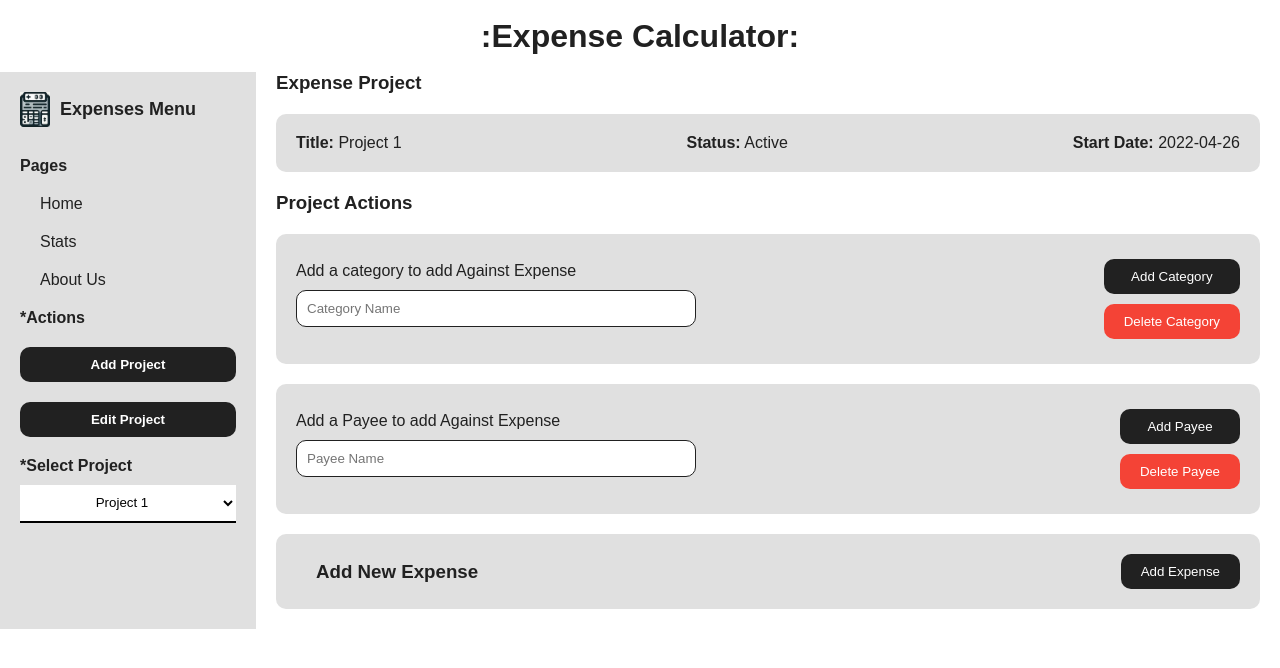
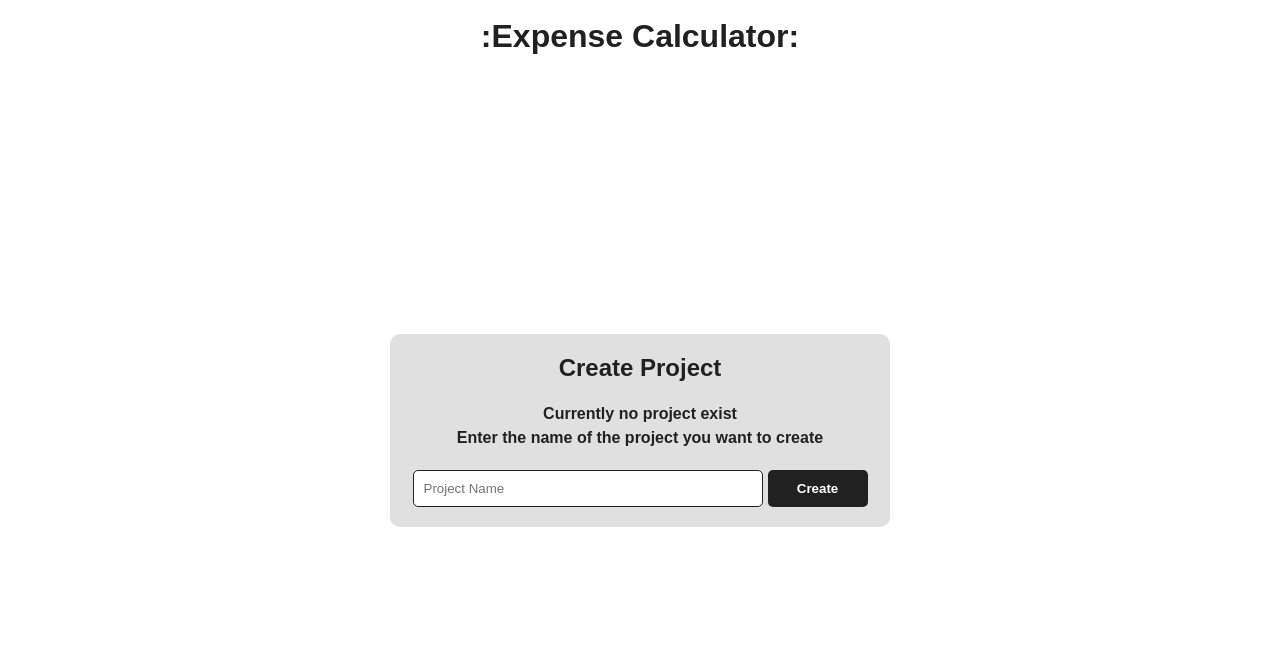
Before and after one commit to bsef19a531/Project_Expense_Calculator, a React (Create React App) app: page / in a window 1280 px wide. Shown: the top 668 px of the page. Built offline with nearby package versions, Linux system fonts and the light colour scheme.

Commit message:
Update Redux store and components for project management to incorporate Local storage instead files

```diff
--- a/src/App.js
+++ b/src/App.js
@@ -5,27 +5,44 @@ import TopHeader from './components/TopHeader/TopHeader';
 import { BrowserRouter as Router } from 'react-router-dom';
 import { useEffect, useState } from 'react';
 import Loader from './components/Loader/Loader';
-import { useDispatch } from 'react-redux';
-import { fetchProjects } from './redux/projectsActions';
-import { useSelector } from 'react-redux';
+import { getProjectsLocally } from './utils/handleProjectsLocal';
+import { useDispatch, useSelector } from 'react-redux';
+import CreateProject from './components/CreateProject/CreateProject';
+import { saveProjects } from './redux/projectsSlice';
 
 function App() {
+
+  const projects = useSelector((state) => state.projects.projects);
   const dispatch = useDispatch();
+  const [loading, setLoading] = useState(true);
+  const [isProjectsEmpty, setIsProjectsEmpty] = useState(false);
 
   useEffect(() => {
-    dispatch(fetchProjects());
-  }, [dispatch]); // Empty dependency array ensures fetching only on mount
+    dispatch(saveProjects(getProjectsLocally()));
+  }, []); // Empty dependency array ensures fetching only on mount
 
-  const loading = useSelector((state) => state.projects.loading);
+  useEffect(() => {
+    if (projects && projects != []) {
+      setLoading(false);
+      if (projects.length > 0) {
+        setIsProjectsEmpty(true);
+      }
+    }
+  }, [projects]);
 
+  console.log(projects);
   return (
     loading ? <Loader /> :
       <Router>
         <div className="app-container">
           <TopHeader />
           <div className='page-area'>
-            <SideHeader />
-            <ContentArea />
+            {isProjectsEmpty ?
+              <>
+                <SideHeader />
+                <ContentArea />
+              </> :
+              <CreateProject />}
           </div>
         </div>
       </Router>
--- /dev/null
+++ b/src/components/CreateProject/CreateProject.js
@@ -0,0 +1,42 @@
+import React from 'react'
+import styles from './CreateProject.module.css'
+import { useState } from 'react'
+import { createProject, storeProjectsLocally } from '../../utils/handleProjectsLocal'
+import { useDispatch, useSelector } from 'react-redux'
+import { saveProjects } from '../../redux/projectsSlice'
+
+const CreateProject = () => {
+
+    const [projectName, setProjectName] = useState("");
+    const dispatch = useDispatch();
+    const projects = useSelector((state) => state.projects.projects);
+
+    const handleInputChange = (event) => {
+        setProjectName(event.target.value);
+    };
+
+    const handleSubmit = (event) => {
+        event.preventDefault(); // Prevent default form submission behavior
+        const newProject = createProject(projectName);
+        storeProjectsLocally(newProject);
+
+        dispatch(saveProjects([...projects, newProject]));
+        setProjectName(""); // Clear input field after submission
+    };
+
+    return (
+        <div className={styles.container}>
+            <div className={styles.form_container}>
+                <h1>Create Project</h1>
+                <p>Currently no project exist</p>
+                <p>Enter the name of the project you want to create</p>
+                <form onSubmit={handleSubmit}>
+                    <input value={projectName} onChange={handleInputChange} placeholder="Project Name" type="text" />
+                    <button type="submit">Create</button>
+                </form>
+            </div>
+        </div >
+    )
+}
+
+export default CreateProject
--- /dev/null
+++ b/src/components/CreateProject/CreateProject.module.css
@@ -0,0 +1,68 @@
+.container {
+    display: flex;
+    flex-direction: column;
+    align-items: center;
+    justify-content: center;
+    width: 100vw;
+    height: calc(100vh - 84px);
+    background-color: var(--white);
+}
+
+.form_container {
+    display: flex;
+    flex-direction: column;
+    align-items: center;
+    justify-content: center;
+    width: 100%;
+    max-width: 500px;
+    padding: 20px;
+    border-radius: 10px;
+    background-color: var(--light-gray);
+    /* box-shadow: 0 2px 0 0 var(--dark-gray); */
+}
+
+.form_container h1 {
+    margin-bottom: 20px;
+    font-size: 1.5rem;
+    font-weight: 700;
+    color: var(--dark-gray);
+}
+
+.form_container p {
+    font-weight: bold;
+    line-height: 1.5em
+}
+
+
+.form_container form {
+    display: flex;
+    /* Make the form container display elements inline */
+    margin-top: 20px;
+    justify-content: space-around;
+    width: 100%;
+}
+
+.form_container form input {
+    width: 350px;
+    padding: 10px;
+    margin-bottom: 10px;
+    border: 1px solid var(--dark-gray);
+    border-radius: 5px;
+    display: flex;
+    align-items: center;
+    justify-content: center;
+    margin: 0;
+}
+
+.form_container form button {
+    width: 100px;
+    padding: 10px;
+    margin-top: 10px;
+    border: none;
+    border-radius: 5px;
+    background-color: var(--dark-gray);
+    color: var(--white);
+    font-weight: bold;
+    cursor: pointer;
+    margin: 0;
+}
--- a/src/components/Modals/AddProjectModal.js
+++ b/src/components/Modals/CustomModal.js
@@ -1,8 +1,8 @@
 import React, { useState } from 'react';
 import Modal from 'react-modal';
-import styles from './AddProjectModal.css';
+import styles from './CustomModal.css';
 
-const AddProjectModal = ({ isOpen, onClose, onCreateProject }) => {
+const AddProjectModal = ({ isOpen, onClose, onCreateProject, heading, placeholder }) => {
     const [projectName, setProjectName] = useState('');
 
     const handleCreateProject = () => {
@@ -14,14 +14,14 @@ const AddProjectModal = ({ isOpen, onClose, onCreateProject }) => {
     return (
         <Modal className="add_project_modal" isOpen={isOpen} onRequestClose={onClose}>
             <div className='modal_header'>
-                <h3>Add Project</h3>
+                <h3>{heading ? heading : "Modal"}</h3>
                 <button className="close_btn" onClick={() => onClose()}>X</button>
             </div>
             <div className='modal_body'>
                 <input
                     className='project_name_input'
                     type="text"
-                    placeholder="Enter project name"
+                    placeholder={placeholder ? placeholder : "Enter value"}
                     value={projectName}
                     onChange={(e) => setProjectName(e.target.value)}
                 />
--- a/src/components/SideHeader/SideHeader.js
+++ b/src/components/SideHeader/SideHeader.js
@@ -2,10 +2,12 @@ import React, { useState, useEffect } from 'react';
 import styles from './SideHeader.module.css';
 import logo from '../../assets/cal-logo.jpg';
 import { Link } from 'react-router-dom';
-import AddProjectModal from '../Modals/AddProjectModal';
+import CustomModal from '../Modals/CustomModal';
 import { useSelector } from 'react-redux';
 import { setSelectedProject as setSelectedProjectId } from '../../redux/selectedProjectSlice';
 import { useDispatch } from 'react-redux';
+import { saveProjects } from '../../redux/projectsSlice';
+import { createProject, storeProjectsLocally } from '../../utils/handleProjectsLocal';
 
 const SideHeader = () => {
     const dispatch = useDispatch();
@@ -21,7 +23,11 @@ const SideHeader = () => {
     };
 
     const handleCreateProject = (projectName) => {
-        console.log('Creating project:', projectName);
+
+        const newProject = createProject(projectName);
+        storeProjectsLocally(newProject);
+
+        dispatch(saveProjects([...projects, newProject]));
 
     };
 
@@ -36,7 +42,6 @@ const SideHeader = () => {
         }
         if (selectedProject !== 'None') {
             dispatch(setSelectedProjectId(projects.filter(project => selectedProject === selectedProject)[0].id));
-            console.log('Selected project from useEffect:', selectedProjectId);
         }
     }, [projects]);
 
@@ -69,10 +74,12 @@ const SideHeader = () => {
                 <p>*Actions</p>
                 <button className={styles.menu_btn} onClick={openModal}>Add Project</button>
 
-                <AddProjectModal
+                <CustomModal
                     isOpen={isModalOpen}
                     onClose={closeModal}
                     onCreateProject={handleCreateProject}
+                    heading="Add Project"
+                    palceholder="Enter Project Name"
                 />
 
                 <button className={styles.menu_btn}>Edit Project</button>
--- /dev/null
+++ b/src/redux/projectsSlice.js
@@ -0,0 +1,22 @@
+// projectsSlice.js
+import { createSlice } from '@reduxjs/toolkit';
+
+const initialState = {
+    projects: [],
+};
+
+const projectsSlice = createSlice({
+    name: 'projects',
+    initialState,
+    reducers: {
+        addProject: (state, action) => {
+            // state.projects.push(action.payload);
+        },
+        saveProjects: (state, action) => {
+            state.projects = action.payload;
+        }
+    },
+});
+
+export const { addProject, saveProjects } = projectsSlice.actions;
+export default projectsSlice.reducer;
--- a/src/redux/store.js
+++ b/src/redux/store.js
@@ -1,11 +1,13 @@
 import { configureStore } from "@reduxjs/toolkit";
-import { projectsReducer } from "./projectsReducer";
+// import { projectsReducer } from "./projectsReducer";
 import { selectedProjectSlice } from "./selectedProjectSlice";
+import projectsReducer from './projectsSlice';
 
 const store = configureStore({
     reducer: {
         projects: projectsReducer,
-        selectedProject: selectedProjectSlice.reducer
+        selectedProject: selectedProjectSlice.reducer,
+
     }
 })
 
--- /dev/null
+++ b/src/utils/handleProjectsLocal.js
@@ -0,0 +1,23 @@
+export const createProject = (name) => {
+
+    return {
+        id: Date.now(),
+        name,
+        status: "Active",
+        startDate: new Date().toISOString().slice(0, 10),
+        expenses: [],
+        categories: [],
+        payees: []
+    };
+};
+
+
+export const storeProjectsLocally = (newProject) => {
+    let projects = JSON.parse(localStorage.getItem("projects")) || [];
+    projects.push(newProject);
+    localStorage.setItem("projects", JSON.stringify(projects));
+};
+
+export const getProjectsLocally = () => {
+    return JSON.parse(localStorage.getItem("projects")) || [];
+};
```
Also changed, not shown: src/components/Modals/CustomModal.css (renamed from src/components/Modals/AddProjectModal.css).
